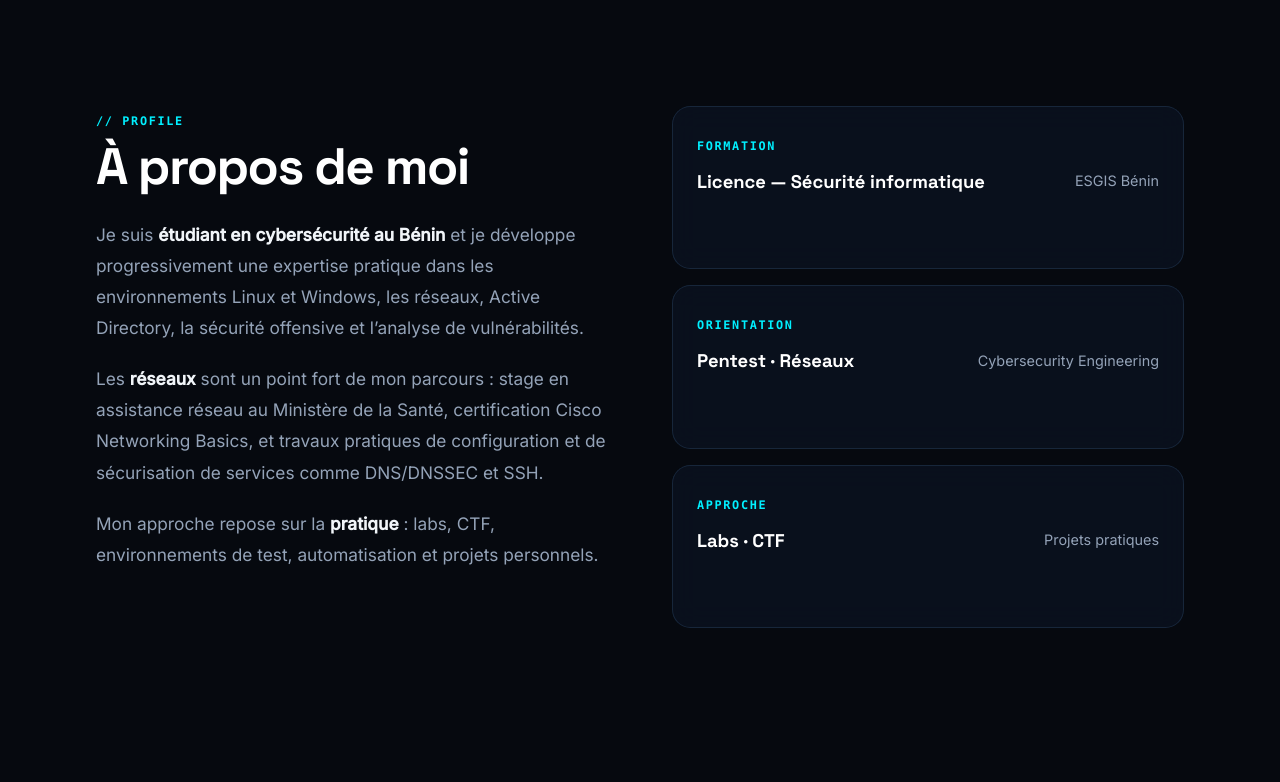
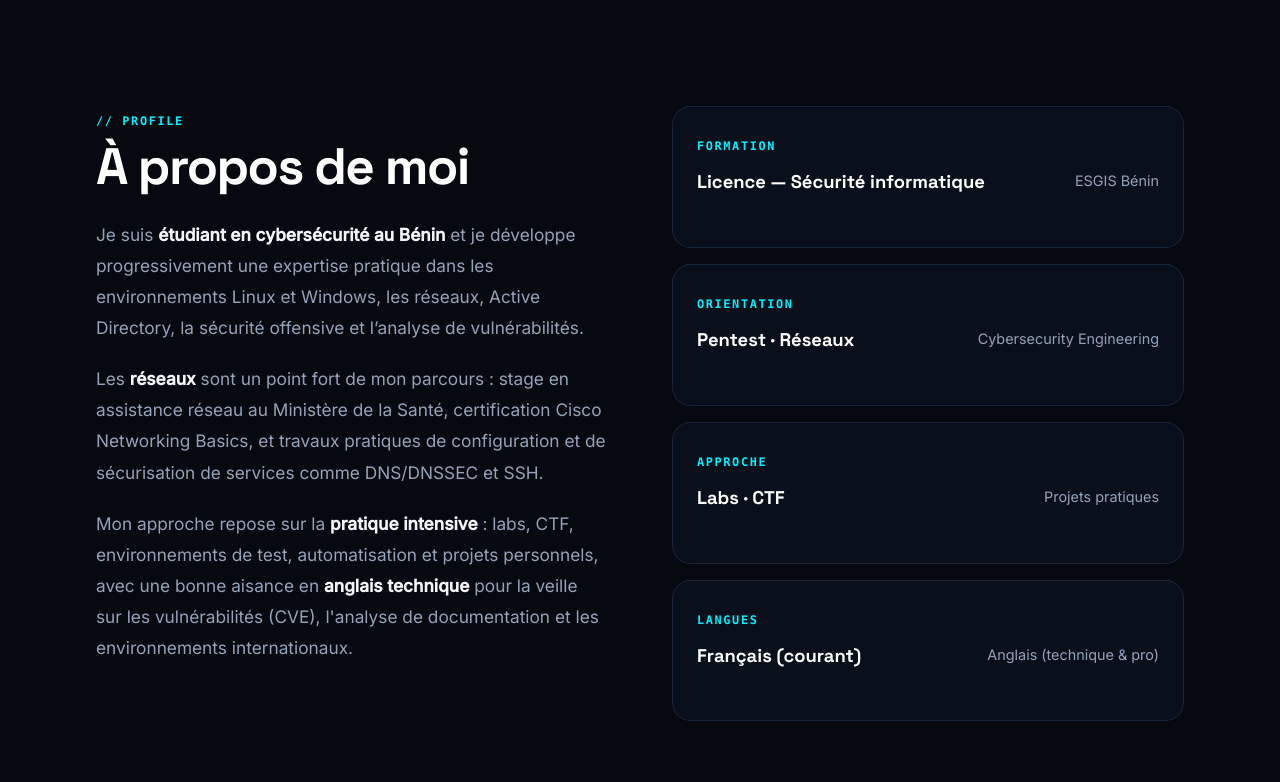
Before and after one commit to Joha12A/Joha12A.github.io, a plain HTML site: page index.html in a window 1280 px wide. Shown: the part 998-1780 px from the top of the page. Drawn offline with Linux system fonts and the light colour scheme.

Commit message:
feat(portfolio): badges statut Terminé/En cours sur les projets et valorisation de l'anglais technique

```diff
--- a/index.html
+++ b/index.html
@@ -229,9 +229,10 @@
                             </p>
 
                             <p>
-                                Mon approche repose sur la <b>pratique</b> :
-                                labs, CTF, environnements de test,
-                                automatisation et projets personnels.
+                                Mon approche repose sur la <b>pratique intensive</b> :
+                                labs, CTF, environnements de test, automatisation et projets personnels,
+                                avec une bonne aisance en <b>anglais technique</b> pour la veille sur les vulnérabilités (CVE),
+                                l'analyse de documentation et les environnements internationaux.
                             </p>
                         </div>
                     </div>
--- a/script.js
+++ b/script.js
@@ -9,7 +9,7 @@ const DATA={
 
  labs:{v:"15+",l:"Labs & CTF documentés"},
 
- about:[["Formation","Licence — Sécurité informatique","ESGIS Bénin"],["Orientation","Pentest · Réseaux","Cybersecurity Engineering"],["Approche","Labs · CTF","Projets pratiques"]],
+ about:[["Formation","Licence — Sécurité informatique","ESGIS Bénin"],["Orientation","Pentest · Réseaux","Cybersecurity Engineering"],["Approche","Labs · CTF","Projets pratiques"],["Langues","Français (courant)","Anglais (technique & pro)"]],
 
  skills:[
 
@@ -43,21 +43,21 @@ const DATA={
 
  projects:[
 
-  {n:"Cyberdéfense autonome pour PME africaines",k:"Mémoire de Licence",on:1,t:["IA","Cyberdéfense","Prototype"],d:"Plateforme de cyberdéfense basée sur l’IA, avec un prototype autonome adapté aux contraintes des PME africaines.",obj:"Concevoir une plateforme de cyberdéfense intelligente et accessible adaptée au contexte économique et infrastructurel local.",ctx:"Mémoire de Licence en Sécurité Informatique (ESGIS Bénin).",did:["Étude des menaces récurrentes ciblant les PME","Conception de l'architecture de détection basée sur l'intelligence artificielle","Développement du prototype et préparation des démonstrations"],learn:"Intégration de modèles IA pour la détection d'anomalies, prise en compte des contraintes de ressources en entreprise.",github:""},
+  {n:"Cyberdéfense autonome pour PME africaines",k:"Mémoire de Licence",status:"En cours",t:["IA","Cyberdéfense","Prototype"],d:"Plateforme de cyberdéfense basée sur l’IA, avec un prototype autonome adapté aux contraintes des PME africaines.",obj:"Concevoir une plateforme de cyberdéfense intelligente et accessible adaptée au contexte économique et infrastructurel local.",ctx:"Mémoire de Licence en Sécurité Informatique (ESGIS Bénin).",did:["Étude des menaces récurrentes ciblant les PME","Conception de l'architecture de détection basée sur l'intelligence artificielle","Développement du prototype et préparation des démonstrations"],learn:"Intégration de modèles IA pour la détection d'anomalies, prise en compte des contraintes de ressources en entreprise.",github:""},
 
-  {n:"Lab Active Directory (AD DS) & Hardening",k:"Lab Sécurité Infrastructure",on:1,t:["Active Directory","Windows Server","GPO","Hardening","DNSSEC"],d:"Documentation d’un laboratoire Active Directory virtualisé, de la gestion des identités et permissions au durcissement Windows. Le dépôt précise aussi les vérifications restant à confirmer.",obj:"Documenter la mise en place et le durcissement d’un domaine Active Directory, en distinguant les configurations décrites des résultats effectivement validés.",ctx:"Lab personnel virtualisé avec Oracle VirtualBox.",did:["Documentation de l’architecture et des étapes de mise en place d’AD DS et DNS","Étude des unités d’organisation, comptes, groupes et permissions SMB/NTFS","Documentation des stratégies GPO, de DNSSEC et des limites de l’audit"],learn:"J’ai appris à organiser identités et permissions dans Active Directory, à documenter les mesures de durcissement et à distinguer une configuration déclarée d’un contrôle réellement validé, notamment pour DNS et l’audit.",github:"https://github.com/Joha12A/active-directory-security-lab"},
+  {n:"Lab Active Directory (AD DS) & Hardening",k:"Lab Sécurité Infrastructure",status:"Terminé",t:["Active Directory","Windows Server","GPO","Hardening","DNSSEC"],d:"Documentation d’un laboratoire Active Directory virtualisé, de la gestion des identités et permissions au durcissement Windows. Le dépôt précise aussi les vérifications restant à confirmer.",obj:"Documenter la mise en place et le durcissement d’un domaine Active Directory, en distinguant les configurations décrites des résultats effectivement validés.",ctx:"Lab personnel virtualisé avec Oracle VirtualBox.",did:["Documentation de l’architecture et des étapes de mise en place d’AD DS et DNS","Étude des unités d’organisation, comptes, groupes et permissions SMB/NTFS","Documentation des stratégies GPO, de DNSSEC et des limites de l’audit"],learn:"J’ai appris à organiser identités et permissions dans Active Directory, à documenter les mesures de durcissement et à distinguer une configuration déclarée d’un contrôle réellement validé, notamment pour DNS et l’audit.",github:"https://github.com/Joha12A/active-directory-security-lab"},
 
-  {n:"Lab Metasploit – ESGIS VulnBox",k:"Lab Cybersécurité · ESGIS",on:1,t:["Metasploit","Nmap","CVE / CVSS","WireGuard"],d:"Analyse pédagogique de services vulnérables dans un laboratoire isolé. Le projet documente la reconnaissance, l’étude des CVE, les vérifications autorisées et les recommandations de remédiation.",obj:"Évaluer des services vulnérables dans le périmètre autorisé du laboratoire et documenter les risques ainsi que les mesures de correction.",ctx:"Travaux pratiques de cybersécurité à ESGIS, sur une cible de laboratoire dédiée.",did:["Mise en place de l’environnement de laboratoire et de son accès VPN","Cartographie des services et analyse des vulnérabilités associées, avec leurs scores CVSS","Documentation des vérifications contrôlées, des preuves et des recommandations de remédiation"],learn:"J’ai appris à relier la reconnaissance d’un service à l’analyse des CVE et de leur criticité, à vérifier les risques uniquement dans un périmètre autorisé et à produire des preuves et recommandations structurées.",github:"https://github.com/Joha12A/metasploit-training-lab-esgis"},
+  {n:"Lab Metasploit – ESGIS VulnBox",k:"Lab Cybersécurité · ESGIS",status:"Terminé",t:["Metasploit","Nmap","CVE / CVSS","WireGuard"],d:"Analyse pédagogique de services vulnérables dans un laboratoire isolé. Le projet documente la reconnaissance, l’étude des CVE, les vérifications autorisées et les recommandations de remédiation.",obj:"Évaluer des services vulnérables dans le périmètre autorisé du laboratoire et documenter les risques ainsi que les mesures de correction.",ctx:"Travaux pratiques de cybersécurité à ESGIS, sur une cible de laboratoire dédiée.",did:["Mise en place de l’environnement de laboratoire et de son accès VPN","Cartographie des services et analyse des vulnérabilités associées, avec leurs scores CVSS","Documentation des vérifications contrôlées, des preuves et des recommandations de remédiation"],learn:"J’ai appris à relier la reconnaissance d’un service à l’analyse des CVE et de leur criticité, à vérifier les risques uniquement dans un périmètre autorisé et à produire des preuves et recommandations structurées.",github:"https://github.com/Joha12A/metasploit-training-lab-esgis"},
 
-  {n:"Déploiement SIEM & Monitoring SOC (Wazuh)",k:"Lab Défense & Détection",on:1,t:["SIEM","Wazuh","SOC","Analyse de logs","Détection"],d:"Mise en place d'une solution SIEM avec collecte télémétrique multi-sources et alertes de compromission en temps réel.",obj:"Centraliser la surveillance des postes Windows et serveurs Linux pour détecter les comportements suspects et les intrusions.",ctx:"Lab de supervision et défense opérationnelle.",did:["Installation du gestionnaire SIEM et déploiement d'agents sur endpoints Linux et Windows","Écriture et ajustement de règles de détection sur des scénarios réels (bruteforce SSH/RDP, exécution suspecte)","Création de tableaux de bord de sécurité et workflows de réponse à incident"],learn:"Analyse de télémétrie et logs d'événements (Sysmon, auth.log), corrélation d'incidents et réflexes d'analyste SOC.",github:""},
+  {n:"Déploiement SIEM & Monitoring SOC (Wazuh)",k:"Lab Défense & Détection",status:"Terminé",t:["SIEM","Wazuh","SOC","Analyse de logs","Détection"],d:"Mise en place d'une solution SIEM avec collecte télémétrique multi-sources et alertes de compromission en temps réel.",obj:"Centraliser la surveillance des postes Windows et serveurs Linux pour détecter les comportements suspects et les intrusions.",ctx:"Lab de supervision et défense opérationnelle.",did:["Installation du gestionnaire SIEM et déploiement d'agents sur endpoints Linux et Windows","Écriture et ajustement de règles de détection sur des scénarios réels (bruteforce SSH/RDP, exécution suspecte)","Création de tableaux de bord de sécurité et workflows de réponse à incident"],learn:"Analyse de télémétrie et logs d'événements (Sysmon, auth.log), corrélation d'incidents et réflexes d'analyste SOC.",github:""},
 
-  {n:"DNS à horizon partagé & DNSSEC",k:"Travaux pratiques réseau",t:["DNS","DNSSEC","Kali Linux","Wireshark","IIS"],d:"Installation et configuration d’un DNS à horizon partagé avec DNSSEC, suivi d'une simulation d'attaque et analyse du trafic.",obj:"Mettre en place et sécuriser un service DNS critique, puis évaluer sa résistance face aux attaques courantes.",ctx:"Travaux pratiques de réseau (ESGIS Bénin).",did:["Configuration de zones DNS internes et externes distinctes (Split-Horizon)","Signature cryptographique des enregistrements avec DNSSEC","Simulation d'attaques d'empoisonnement de cache avec Kali Linux et capture de flux sous Wireshark","Configuration d'un serveur web IIS"],learn:"Maîtrise approfondie des protocoles DNS/DNSSEC, de l'authentification cryptographique et de l'analyse de paquets réseau.",github:""},
+  {n:"DNS à horizon partagé & DNSSEC",k:"Travaux pratiques réseau",status:"Terminé",t:["DNS","DNSSEC","Kali Linux","Wireshark","IIS"],d:"Installation et configuration d’un DNS à horizon partagé avec DNSSEC, suivi d'une simulation d'attaque et analyse du trafic.",obj:"Mettre en place et sécuriser un service DNS critique, puis évaluer sa résistance face aux attaques courantes.",ctx:"Travaux pratiques de réseau (ESGIS Bénin).",did:["Configuration de zones DNS internes et externes distinctes (Split-Horizon)","Signature cryptographique des enregistrements avec DNSSEC","Simulation d'attaques d'empoisonnement de cache avec Kali Linux et capture de flux sous Wireshark","Configuration d'un serveur web IIS"],learn:"Maîtrise approfondie des protocoles DNS/DNSSEC, de l'authentification cryptographique et de l'analyse de paquets réseau.",github:""},
 
-  {n:"Installation et sécurisation d’un serveur SSH",k:"Travaux pratiques · Groupe 11",t:["SSH","Ubuntu Server","Kali Linux"],d:"Déploiement et durcissement (hardening) d’un serveur SSH avec audit offensif de résistance.",obj:"Déployer un accès distant hautement sécurisé et éliminer les vecteurs d'attaque par force brute.",ctx:"Travaux pratiques système & sécurité (ESGIS Bénin).",did:["Installation d'Ubuntu Server et configuration initiale","Durcissement SSH (authentification par clé uniquement, changement de port par défaut, Fail2Ban)","Tests de pénétration et tentatives de bruteforce depuis Kali Linux","Rédaction d'un rapport technique détaillé"],learn:"Hardening Linux, gestion stricte des privilèges et des clés cryptographiques, analyse des logs d'authentification.",github:""},
+  {n:"Installation et sécurisation d’un serveur SSH",k:"Travaux pratiques · Groupe 11",status:"Terminé",t:["SSH","Ubuntu Server","Kali Linux"],d:"Déploiement et durcissement (hardening) d’un serveur SSH avec audit offensif de résistance.",obj:"Déployer un accès distant hautement sécurisé et éliminer les vecteurs d'attaque par force brute.",ctx:"Travaux pratiques système & sécurité (ESGIS Bénin).",did:["Installation d'Ubuntu Server et configuration initiale","Durcissement SSH (authentification par clé uniquement, changement de port par défaut, Fail2Ban)","Tests de pénétration et tentatives de bruteforce depuis Kali Linux","Rédaction d'un rapport technique détaillé"],learn:"Hardening Linux, gestion stricte des privilèges et des clés cryptographiques, analyse des logs d'authentification.",github:""},
 
-  {n:"Application Node.js / MySQL sous Docker",k:"Travaux pratiques conteneurs",t:["Docker","Node.js","MySQL"],d:"Conteneurisation complète d’une application web connectée à une base de données relationnelle.",obj:"Créer un environnement applicatif reproductible, isolé et prêt pour le déploiement.",ctx:"Travaux pratiques d'administration système & DevOps (ESGIS Bénin).",did:["Création de Dockerfiles optimisés pour Node.js","Orchestration multi-conteneurs avec Docker Compose","Configuration du réseau virtuel et de la persistance des données MySQL"],learn:"Isolation de conteneurs, gestion des volumes persistants et interconnexion réseau de services conteneurisés.",github:""},
+  {n:"Application Node.js / MySQL sous Docker",k:"Travaux pratiques conteneurs",status:"Terminé",t:["Docker","Node.js","MySQL"],d:"Conteneurisation complète d’une application web connectée à une base de données relationnelle.",obj:"Créer un environnement applicatif reproductible, isolé et prêt pour le déploiement.",ctx:"Travaux pratiques d'administration système & DevOps (ESGIS Bénin).",did:["Création de Dockerfiles optimisés pour Node.js","Orchestration multi-conteneurs avec Docker Compose","Configuration du réseau virtuel et de la persistance des données MySQL"],learn:"Isolation de conteneurs, gestion des volumes persistants et interconnexion réseau de services conteneurisés.",github:""},
 
-  {n:"Manuel « Linux pour la cybersécurité »",k:"Projet de rédaction",on:1,t:["Linux","Pédagogie"],d:"Guide technique pratique dédié à l'apprentissage de Linux pour les passionnés et étudiants en cybersécurité.",obj:"Accompagner pas à pas les débutants dans la maîtrise du terminal et des commandes fondamentales de sécurité.",ctx:"Projet pédagogique personnel structuré en modules progressifs.",did:["Rédaction structurée des modules théoriques et pratiques","Mise en situation avec des exercices guidés sur machines virtuelles"],learn:"Vulgarisation de concepts techniques complexes et consolidation des connaissances d'administration Linux.",github:""}],
+  {n:"Manuel « Linux pour la cybersécurité »",k:"Projet de rédaction",status:"En cours",t:["Linux","Pédagogie"],d:"Guide technique pratique dédié à l'apprentissage de Linux pour les passionnés et étudiants en cybersécurité.",obj:"Accompagner pas à pas les débutants dans la maîtrise du terminal et des commandes fondamentales de sécurité.",ctx:"Projet pédagogique personnel structuré en modules progressifs.",did:["Rédaction structurée des modules théoriques et pratiques","Mise en situation avec des exercices guidés sur machines virtuelles"],learn:"Vulgarisation de concepts techniques complexes et consolidation des connaissances d'administration Linux.",github:""}],
 
  journey:[
 
@@ -101,7 +101,7 @@ $("#skills").innerHTML=DATA.skills.map((c,i)=>`<div class="card" tabindex="0"><s
 
 $("#certs").innerHTML=DATA.certs.map(c=>`<article class="card"><a class="cb" href="${c.url}" target="_blank" rel="noopener noreferrer" title="Ouvrir le certificat ${c.n}">${c.img?`<img src="${c.img}" alt="Certificat ${c.n}" loading="lazy" width="480" height="270">`:`<b>${c.o.split(" ").map(w=>w[0]).join("").slice(0,3)}</b><small>OBTENUE</small>`}</a><span class="mono">${c.o}${c.date?" · "+c.date:""}</span><span class="bd ok">✓ ${c.status||"Obtenue"}</span><h3>${c.n}</h3><p>${c.d}</p><div class="tg">${(c.tags||[]).map(t=>`<span>${t}</span>`).join("")}</div><div class="cert-foot"><a class="btn-cert" href="${c.url}" target="_blank" rel="noopener noreferrer">📄 Ouvrir le certificat ↗</a></div></article>`).join("");
 
-$("#projs").innerHTML=DATA.projects.map((p,i)=>`<article class="pr"><span class="pn">// ${pad(i)}</span><div class="pt"><div class="pt-top"><span class="mono">${p.k}</span><span class="bd${p.on?" w":""}">${p.on?"EN COURS":"LAB / TP"}</span></div><h3>${p.n}</h3><p>${p.d}</p><div class="tg">${p.t.map(t=>`<span>${t}</span>`).join("")}</div></div>${p.github?`<a class="go" href="${p.github}" target="_blank" rel="noopener noreferrer">Voir le projet sur GitHub ↗</a>`:`<button class="go is-disabled" type="button" disabled>Lab documenté · Dépôt bientôt public</button>`}</article>`).join("");
+$("#projs").innerHTML=DATA.projects.map((p,i)=>{const ok=p.status==="Terminé";return `<article class="pr"><span class="pn">// ${pad(i)}</span><div class="pt"><div class="pt-top"><span class="mono">${p.k}</span><span class="bd ${ok?"ok":"w"}">${ok?"✓ TERMINÉ":"EN COURS"}</span></div><h3>${p.n}</h3><p>${p.d}</p><div class="tg">${p.t.map(t=>`<span>${t}</span>`).join("")}</div></div>${p.github?`<a class="go" href="${p.github}" target="_blank" rel="noopener noreferrer">Voir le projet sur GitHub ↗</a>`:`<button class="go is-disabled" type="button" disabled>Lab documenté · Dépôt bientôt public</button>`}</article>`}).join("");
 
 $("#tl").innerHTML=DATA.journey.map(j=>`<li><span class="y">${j.y}</span><b>${j.t}</b><span class="s">${j.s}</span></li>`).join("");
 
```
